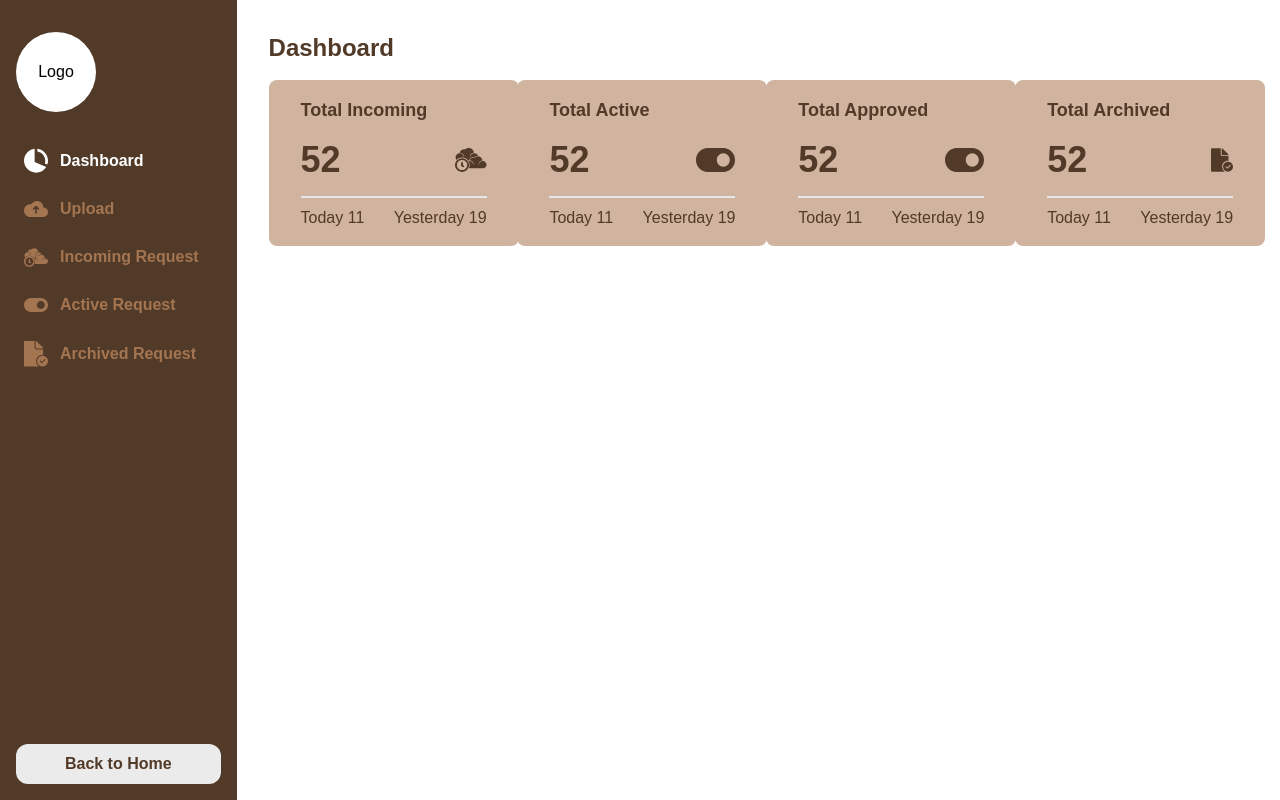
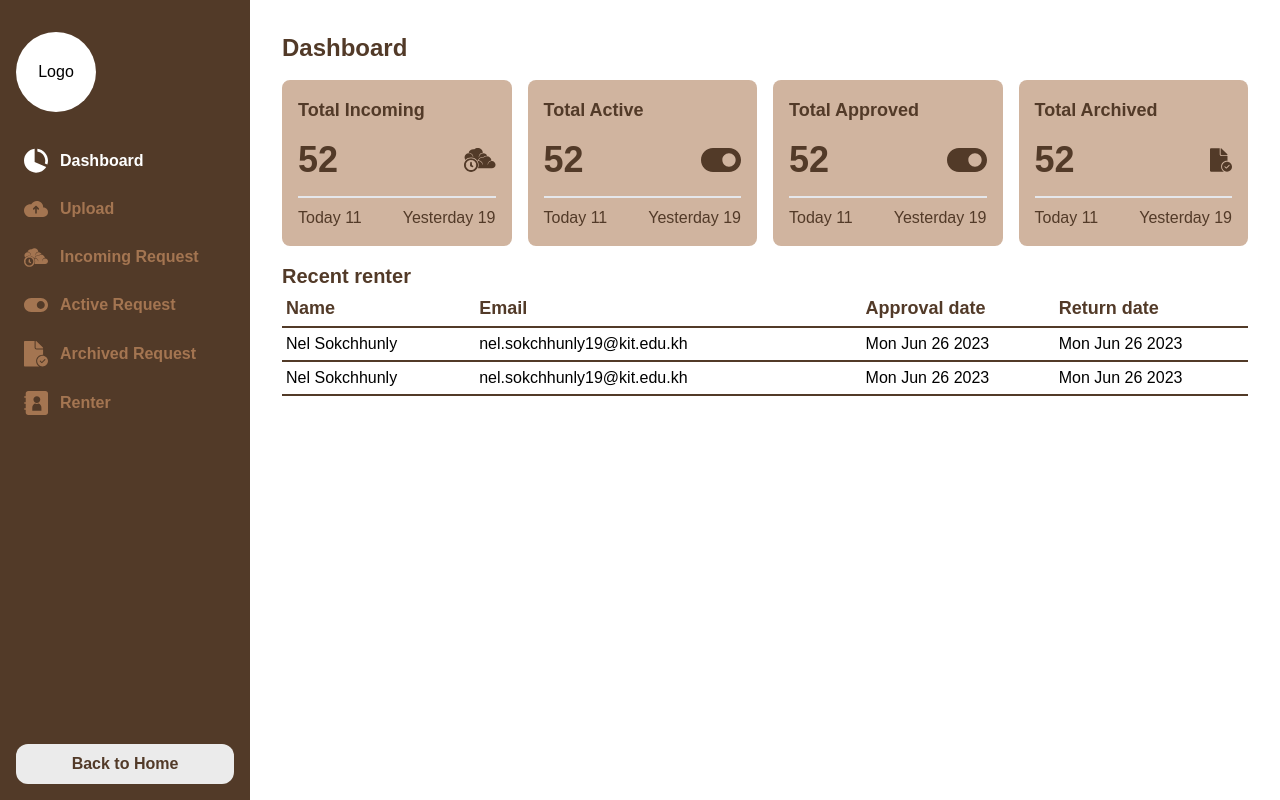
Before and after one commit to incubation-center/B8-FullStack--Website--Group7, a Next.js app: page /admin/dashboard in a window 1280 px wide. Built offline with nearby package versions, Linux system fonts and the light colour scheme.

Commit message:
remove change category on scroll

```diff
--- a/components/admin/Navbar.tsx
+++ b/components/admin/Navbar.tsx
@@ -67,6 +67,14 @@ export default function Navbar({
           isCurrentTab={currentTab === AdminTab.ARCHIVED_REQUEST}
           onClick={() => handlePageRouting(AdminTab.ARCHIVED_REQUEST)}
         />
+
+        <NavbarBtn
+          title={formatEnumValue(AdminTab.RENTER)}
+          iconPath='/icon/admin-sidebar/renter.svg'
+          activeIconPath='/icon/admin-sidebar/renter-active.svg'
+          isCurrentTab={currentTab === AdminTab.RENTER}
+          onClick={() => handlePageRouting(AdminTab.RENTER)}
+        />
       </div>
 
       {/* admin */}
--- a/components/admin/tab/Dashboard.tab.tsx
+++ b/components/admin/tab/Dashboard.tab.tsx
@@ -3,6 +3,9 @@ import Image from 'next/image';
 import AdminTabLayout from '@/components/layout/AdminTabLayout';
 import { AdminTab } from '@/utils/enum';
 import { formatEnumValue } from '@/utils/function';
+import RenterTable from '../table/RenterTable';
+
+import { RequestData } from '@/dummydata';
 
 export default function DashboardTab({}) {
   return (
@@ -10,7 +13,6 @@ export default function DashboardTab({}) {
       {/* Request Data */}
       <div
         className='
-          w-full h-full
           gap-4
           grid grid-cols-2 xl:grid-cols-4
         '
@@ -55,6 +57,13 @@ export default function DashboardTab({}) {
           }}
         />
       </div>
+
+      {/* Recent Renter*/}
+      <div className='w-full mt-4'>
+        <h1 className='text-primary text-xl font-bold'>Recent renter</h1>
+
+        <RenterTable data={RequestData} />
+      </div>
     </AdminTabLayout>
   );
 }
@@ -73,7 +82,7 @@ const RequestDataShow = ({
   };
 }) => {
   return (
-    <div className='rounded-lg bg-alt-secondary p-4 lg:px-8 min-w-[20 0px] lg:min-w-[250px] h-fit'>
+    <div className='rounded-lg bg-alt-secondary p-4 h-fit'>
       <h1 className='text-lg text-primary font-bold'>{title}</h1>
       <div className='flex h-full items-center justify-between py-4 mb-2 border-b-2'>
         <h1 className='text-4xl text-primary font-extrabold'>{value.total}</h1>
--- /dev/null
+++ b/components/admin/table/RenterTable.tsx
@@ -0,0 +1,51 @@
+import { BookRequest } from '@/types';
+
+export default function RenterTable({ data }: { data: BookRequest[] }) {
+  return (
+    <table className='w-full'>
+      <thead>
+        <tr
+          className='
+            whitespace-nowrap
+            text-left text-primary font-bold text-lg
+            border-b-2 border-primary
+            [&>*]:py-1 [&>*]:px-1
+          '
+        >
+          <td className='w-1/5'>Name</td>
+          <td className='w-2/5'>Email</td>
+          <td className='w-1/5'>Approval date</td>
+          <td className='w-1/5'>Return date</td>
+        </tr>
+      </thead>
+
+      {/* help me render data into rows */}
+      <tbody>
+        {data.map((request) => {
+          const renter = request.borrower;
+
+          if (request.status !== 'Achieved') return null;
+
+          return (
+            <tr
+              key={request.requestId}
+              className='
+                whitespace-nowrap
+                text-left
+                border-y-2 border-primary
+                [&>*]:py-1 [&>*]:px-1
+              '
+            >
+              <td className='w-1/5'>{renter.username}</td>
+              <td className='w-2/5'>{renter.email}</td>
+              <td className='w-1/5'>
+                {request.dateOfAccepted!.toDateString()}
+              </td>
+              <td className='w-1/5'>{request.dateOfReturn!.toDateString()}</td>
+            </tr>
+          );
+        })}
+      </tbody>
+    </table>
+  );
+}
--- a/components/layout/AdminTabLayout.tsx
+++ b/components/layout/AdminTabLayout.tsx
@@ -6,7 +6,7 @@ export default function AdminTabLayout({
   title: string;
 }) {
   return (
-    <div className='p-4 md:p-8 min-h-full w-full'>
+    <div className='p-4 md:p-8 min-h-full w-full overflow-y-scroll'>
       <h1 className='text-2xl text-primary font-extrabold mb-4'>{title}</h1>
       <div>{children}</div>
     </div>
--- a/components/layout/HomeLayout.tsx
+++ b/components/layout/HomeLayout.tsx
@@ -23,7 +23,7 @@ export default function HomeLayout({
   return (
     <div className='w-full h-full flex flex-col'>
       {/* search bar row */}
-      <div className='w-full h-auto flex justify-center items-center py-4 relative'>
+      <div className='w-full flex justify-center items-center py-4 relative'>
         {/* search bar */}
         <div
           className='
@@ -69,7 +69,7 @@ export default function HomeLayout({
       {/* category row  */}
 
       {/* main row */}
-      <div className='w-screen h-1/2 flex flex-1'>
+      <div className='w-screen h-1/2 flex flex-1 pb-4'>
         {/* side bar */}
         <SideBar
           currentTab={currentTab}
@@ -77,7 +77,7 @@ export default function HomeLayout({
         />
 
         {/* tab component */}
-        <div className='w-full max-h-full p-4 bg-alt-secondary rounded-2xl mr-4 mb-4 ml-4 md:ml-0 overflow-hidden'>
+        <div className='w-full max-h-full p-4 bg-alt-secondary rounded-2xl mr-4 mb-4 ml-4 md:ml-0 overflow-scroll relative'>
           {children}
         </div>
       </div>
--- a/components/layout/SideBar.tsx
+++ b/components/layout/SideBar.tsx
@@ -12,7 +12,7 @@ export default function SideBar({
   handlePageRouting: (tab: HomePageTab) => void;
 }) {
   return (
-    <div className='w-[200px] h-full px-[16px] space-y-4 hidden md:flex flex-col pb-10'>
+    <div className='w-52 h-full px-[16px] space-y-4 hidden md:flex flex-col pb-10'>
       <NavbarBtn
         title='Home'
         iconPath='/icon/sidenav/home.svg'
--- a/dummydata.ts
+++ b/dummydata.ts
@@ -204,9 +204,9 @@ const RequestData: BookRequest[] = [
     requestDuration: 14,
     dateOfRequest: new Date(),
     isApproved: false,
-    dateOfAccepted: null,
-    dateOfReturn: null,
-    dateOfReceived: null
+    dateOfAccepted: new Date(),
+    dateOfReturn: new Date(),
+    dateOfReceived: new Date()
   },
   {
     requestId: '7',
@@ -216,9 +216,9 @@ const RequestData: BookRequest[] = [
     requestDuration: 14,
     dateOfRequest: new Date(),
     isApproved: false,
-    dateOfAccepted: null,
-    dateOfReturn: null,
-    dateOfReceived: null
+    dateOfAccepted: new Date(),
+    dateOfReturn: new Date(),
+    dateOfReceived: new Date()
   }
 ];
 
--- a/pages/admin/[tab].tsx
+++ b/pages/admin/[tab].tsx
@@ -43,6 +43,7 @@ export default function AdminHomePage({
         {tab === AdminTab.INCOMING_REQUEST && <div>Incoming request</div>}
         {tab === AdminTab.ACTIVE_REQUEST && <div>Active request</div>}
         {tab === AdminTab.ARCHIVED_REQUEST && <div>Archived request</div>}
+        {tab === AdminTab.RENTER && <div>Renter</div>}
       </AnimatePresence>
     </AdminLayout>
   );
--- a/utils/enum.ts
+++ b/utils/enum.ts
@@ -21,5 +21,6 @@ export enum AdminTab {
   UPLOAD = 'upload',
   INCOMING_REQUEST = 'incoming-request',
   ACTIVE_REQUEST = 'active-request',
-  ARCHIVED_REQUEST = 'archived-request'
+  ARCHIVED_REQUEST = 'archived-request',
+  RENTER = 'renter'
 }
--- a/utils/function.ts
+++ b/utils/function.ts
@@ -1,5 +1,4 @@
 'use client';
-import { root } from 'postcss';
 import { RefObject, useEffect, useMemo, useState } from 'react';
 
 export const formatEnumValue = (value: string) => {
@@ -20,8 +19,8 @@ export function useOnScreen(ref: RefObject<HTMLElement>) {
         setIntersecting(entry.isIntersecting);
       },
       {
-        rootMargin: '0px 0px 300px 0px',
-        threshold: 0.8
+        rootMargin: '100px',
+        threshold: 1
       }
     );
 
```
Also changed, not shown: components/Tabs/Home.tab.tsx (+65 -17 lines), public/icon/admin-sidebar/renter-active.svg (added), public/icon/admin-sidebar/renter.svg (added).
